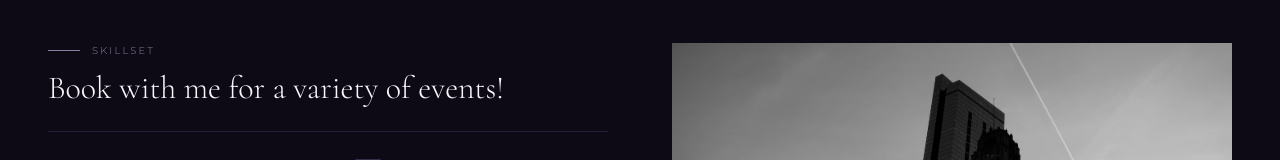
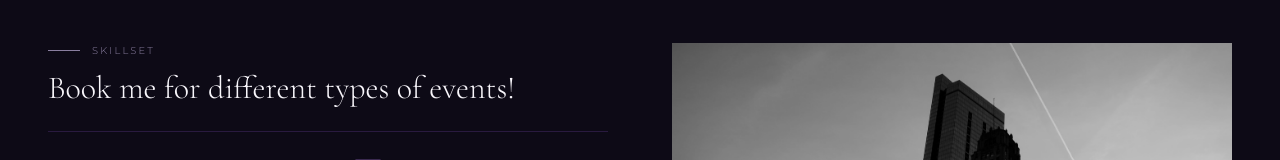
Before and after one commit to three2semicolon/chey, a plain HTML site: page index.html in a window 1280 px wide. Shown: the part 754-914 px from the top of the page. Drawn offline with nearby package versions, Linux system fonts and the light colour scheme; no server answers.

Commit message:
Update home.html

```diff
--- a/src/pages/home.html
+++ b/src/pages/home.html
@@ -32,7 +32,7 @@
 <section class="skills-section">
   <div class="skills-left">
     <p class="eyebrow">Skillset</p>
-    <h2>Book with me for a variety of events!</h2>
+    <h2>Book me for different types of events!</h2>
     <div class="divider"></div>
 
     <div class="skill-grid">
```
